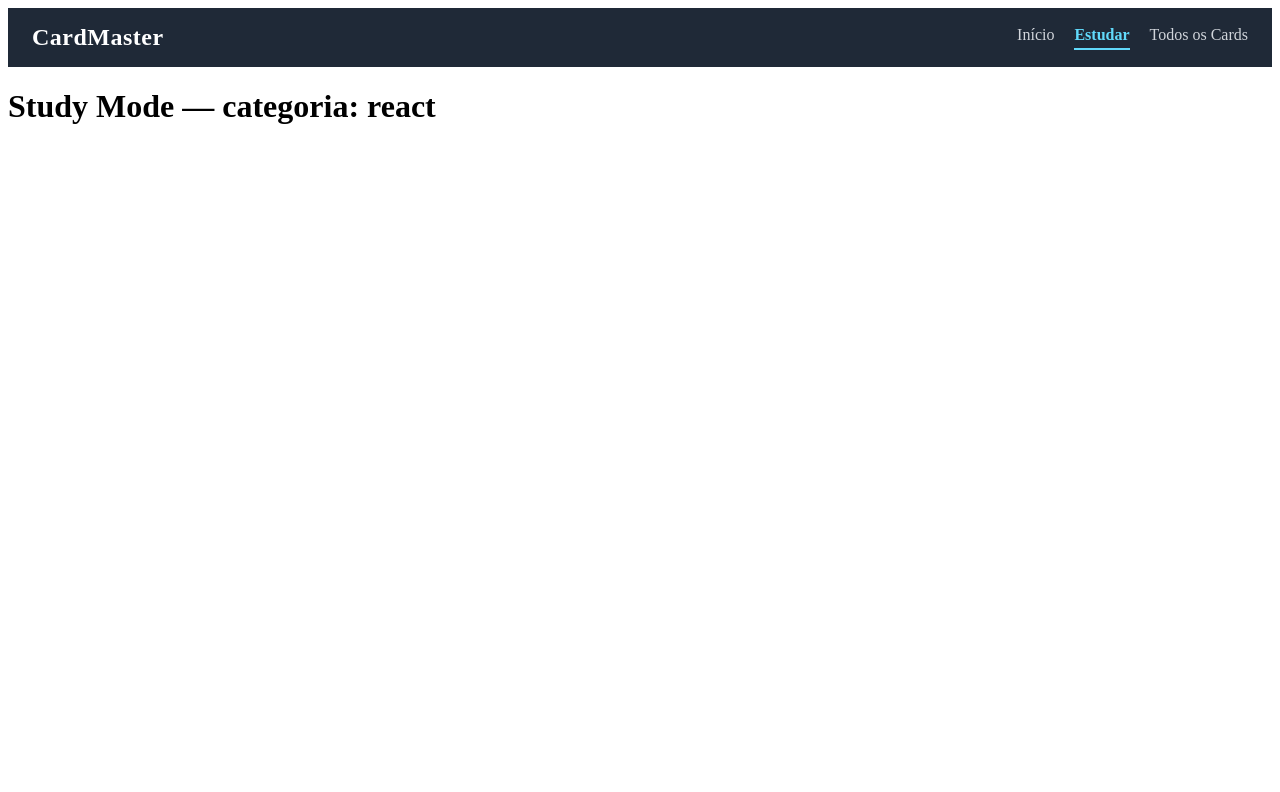
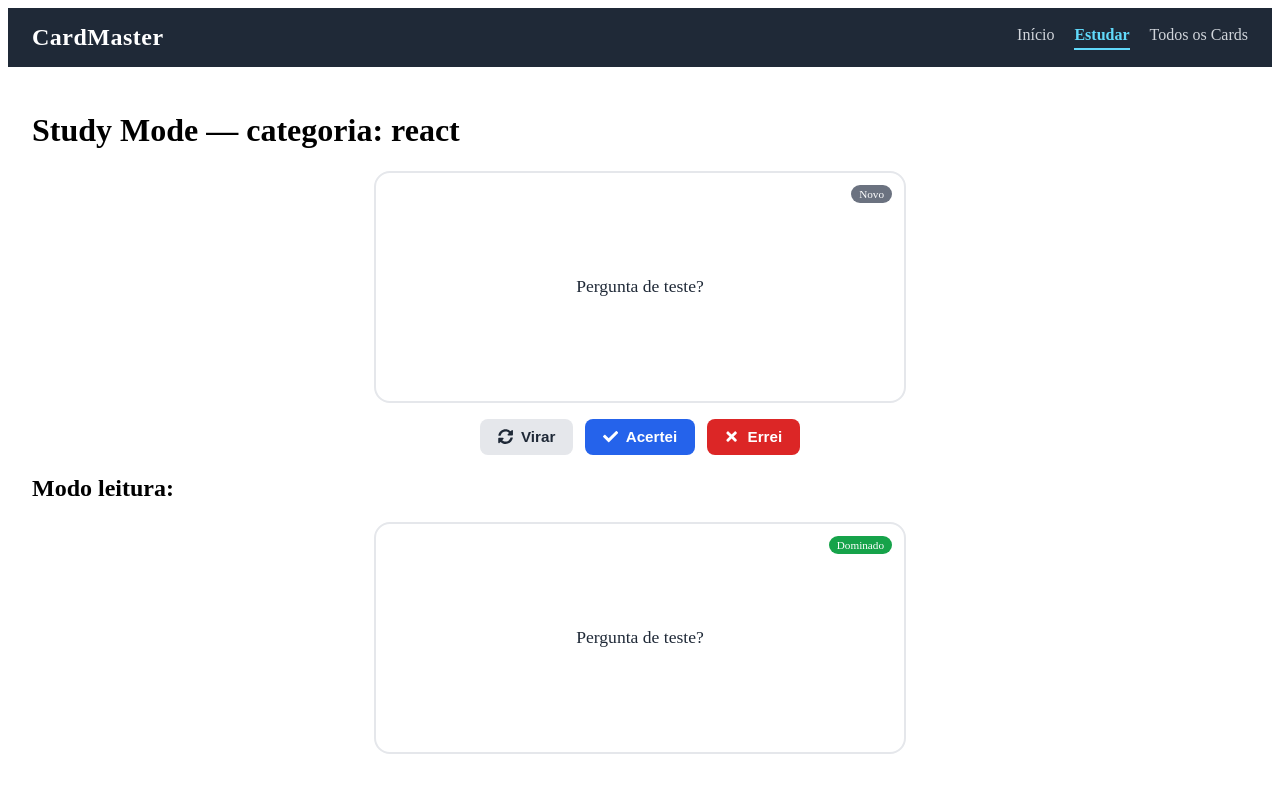
Before and after one commit to Cleok3Lima/frontend-avancado-mvp, a React (Vite) app: page /study/react in a window 1280 px wide. Shown: the top 792 px of the page. Built offline with nearby package versions, Linux system fonts and the light colour scheme.

Commit message:
feat: add FlashcardInterativo reusable flip-card component

```diff
--- /dev/null
+++ b/src/components/FlashcardInterativo/FlashcardInterativo.jsx
@@ -0,0 +1,59 @@
+import { useState, useEffect } from "react";
+import { FaCheck, FaTimes, FaSyncAlt } from "react-icons/fa";
+import { BotaoAcao } from "../BotaoAcao/BotaoAcao";
+import { CardWrapper, StatusBadge, Face, Acoes } from "./FlashcardInterativo.styles";
+
+const STATUS_LABEL = {
+  new: "Novo",
+  in_progress: "Em progresso",
+  mastered: "Dominado",
+};
+
+export function FlashcardInterativo({ card, modoLeitura = false, onAcertar, onErrar }) {
+  const [virado, setVirado] = useState(false);
+
+  useEffect(() => {
+    setVirado(false);
+  }, [card.id]);
+
+  function handleVirar() {
+    setVirado((atual) => !atual);
+  }
+
+  useEffect(() => {
+    if (modoLeitura) return;
+
+    function handleKeyDown(e) {
+      if (e.code === "Space" || e.code === "Enter") {
+        e.preventDefault();
+        handleVirar();
+      }
+    }
+
+    window.addEventListener("keydown", handleKeyDown);
+    return () => window.removeEventListener("keydown", handleKeyDown);
+  }, [modoLeitura]);
+
+  return (
+    <div>
+      <CardWrapper onClick={handleVirar} role="button" tabIndex={0} $virado={virado}>
+        <StatusBadge $status={card.status}>{STATUS_LABEL[card.status]}</StatusBadge>
+        <Face>{virado ? card.answer : card.question}</Face>
+      </CardWrapper>
+
+      {!modoLeitura && (
+        <Acoes>
+          <BotaoAcao variante="secondary" icone={FaSyncAlt} onClick={handleVirar}>
+            Virar
+          </BotaoAcao>
+          <BotaoAcao variante="primary" icone={FaCheck} onClick={() => onAcertar(card.id)}>
+            Acertei
+          </BotaoAcao>
+          <BotaoAcao variante="danger" icone={FaTimes} onClick={() => onErrar(card.id)}>
+            Errei
+          </BotaoAcao>
+        </Acoes>
+      )}
+    </div>
+  );
+}
--- /dev/null
+++ b/src/components/FlashcardInterativo/FlashcardInterativo.styles.js
@@ -0,0 +1,51 @@
+import styled from "styled-components";
+
+export const CardWrapper = styled.div`
+  background-color: ${(props) => (props.$virado ? "#eff6ff" : "#fff")};
+  border: 2px solid ${(props) => (props.$virado ? "#2563eb" : "#e5e7eb")};
+  border-radius: 1rem;
+  min-height: 180px;
+  width: 100%;
+  max-width: 480px;
+  margin: 0 auto;
+  padding: 1.5rem;
+  display: flex;
+  flex-direction: column;
+  align-items: center;
+  justify-content: center;
+  cursor: pointer;
+  position: relative;
+  text-align: center;
+  transition: background-color 0.2s ease, border-color 0.2s ease;
+
+  @media (max-width: 480px) {
+    min-height: 140px;
+    padding: 1rem;
+  }
+`;
+
+export const StatusBadge = styled.span`
+  position: absolute;
+  top: 0.75rem;
+  right: 0.75rem;
+  font-size: 0.7rem;
+  padding: 0.2rem 0.5rem;
+  border-radius: 999px;
+  color: #fff;
+  background-color: ${(props) =>
+    props.$status === "mastered" ? "#16a34a" : props.$status === "in_progress" ? "#f59e0b" : "#6b7280"};
+`;
+
+export const Face = styled.p`
+  font-size: 1.1rem;
+  color: #1f2937;
+  margin: 0;
+`;
+
+export const Acoes = styled.div`
+  display: flex;
+  justify-content: center;
+  gap: 0.75rem;
+  margin-top: 1rem;
+  flex-wrap: wrap;
+`;
--- a/src/pages/StudyMode/StudyMode.jsx
+++ b/src/pages/StudyMode/StudyMode.jsx
@@ -1,6 +1,25 @@
 import { useParams } from "react-router-dom";
+import { FlashcardInterativo } from "../../components/FlashcardInterativo/FlashcardInterativo";
+
+const cardExemplo = {
+  id: "demo-1",
+  question: "Pergunta de teste?",
+  answer: "Resposta de teste!",
+  status: "new",
+};
 
 export function StudyMode() {
   const { categoryId } = useParams();
-  return <h1>Study Mode — categoria: {categoryId}</h1>;
+  return (
+    <div style={{ padding: "1.5rem" }}>
+      <h1>Study Mode — categoria: {categoryId}</h1>
+      <FlashcardInterativo
+        card={cardExemplo}
+        onAcertar={(id) => console.log("acertou", id)}
+        onErrar={(id) => console.log("errou", id)}
+      />
+      <h2>Modo leitura:</h2>
+      <FlashcardInterativo card={{ ...cardExemplo, status: "mastered" }} modoLeitura />
+    </div>
+  );
 }
```
